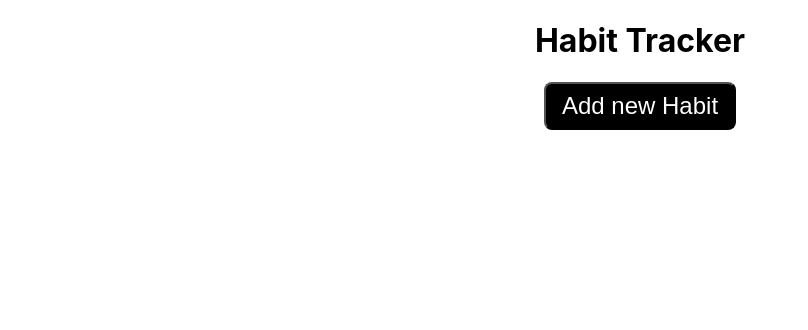
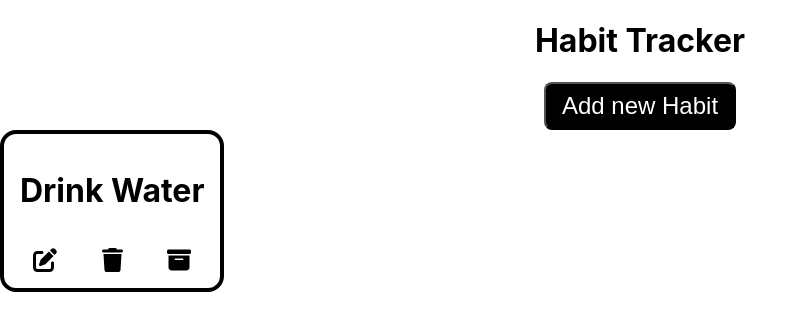
Before and after one commit to WadadParker/mcr2-habit-tracker, a React (Create React App) app: page / in a window 1280 px wide. Shown: the top 330 px of the page, without its empty margins (0-808 px from the left). Built offline with nearby package versions, Linux system fonts and the light colour scheme.

Commit message:
style: habit list item

```diff
--- a/package.json
+++ b/package.json
@@ -3,6 +3,9 @@
   "version": "0.1.0",
   "private": true,
   "dependencies": {
+    "@fortawesome/fontawesome-svg-core": "^6.4.0",
+    "@fortawesome/free-solid-svg-icons": "^6.4.0",
+    "@fortawesome/react-fontawesome": "^0.2.0",
     "@testing-library/jest-dom": "^5.16.5",
     "@testing-library/react": "^13.4.0",
     "@testing-library/user-event": "^13.5.0",
--- /dev/null
+++ b/src/components/habitList/HabitList.jsx
@@ -0,0 +1,15 @@
+import "./habitList.css";
+import { FontAwesomeIcon } from '@fortawesome/react-fontawesome'
+import { faPenToSquare, faTrash, faBoxArchive } from '@fortawesome/free-solid-svg-icons'
+
+export const HabitList=({item})=>
+{
+    return (
+        <div className="habit-list-container">
+            <h1>Drink Water</h1>
+            <FontAwesomeIcon icon={faPenToSquare} className="icon icon1"/>
+            <FontAwesomeIcon icon={faTrash} className="icon icon2"/>
+            <FontAwesomeIcon icon={faBoxArchive} className="icon icon3"/>
+        </div>
+    )
+}
--- /dev/null
+++ b/src/components/habitList/habitList.css
@@ -0,0 +1,33 @@
+.habit-list-container {
+    display: grid;
+    grid-template-columns: repeat(3,1fr);
+    justify-content: center;
+    border: 4px solid black;
+    place-items: center;
+    width: fit-content;
+    gap: 1rem;
+    padding: 1rem;
+    border-radius: 1rem;
+
+}
+.habit-list-container h1 {
+    grid-column: 1 / -1;
+    justify-self:center ;
+}
+.icon {
+    font-size: 1.5rem;
+
+}
+.habit-list-container:hover {
+    box-shadow: 1px 1px 4px 5px rgb(166, 166, 166);
+    cursor: pointer;
+}
+.icon1:hover {
+    color: green;
+}
+.icon2:hover {
+    color: red;
+}
+.icon3:hover {
+    color:rgb(139, 22, 248)
+}
--- a/src/context/HabitContext.js
+++ b/src/context/HabitContext.js
@@ -10,7 +10,7 @@ export const HabitProvider=({children})=>
         switch(type)
         {
             case "TOGGLE_MODAL":
-                return {...habit,showModal:payload};
+                return {...habit,showModal:payload,inputFields:clearInputFields};
 
             case "INPUT":
                 return {...habit,inputFields:{...habit.inputFields,[input]:payload}}
--- a/src/pages/home/Home.jsx
+++ b/src/pages/home/Home.jsx
@@ -3,6 +3,7 @@ import { useContext } from "react";
 import { HabitContext } from "../../context/HabitContext";
 
 import { HabitForm } from "../../components/habitForm/HabitForm";
+import { HabitList } from "../../components/habitList/HabitList";
 
 export const Home=()=>
 {
@@ -14,6 +15,7 @@ export const Home=()=>
             <h1>Habit Tracker</h1>
             <button onClick={()=>dispatch({type:"TOGGLE_MODAL",payload:true})} className="add-habit">Add new Habit</button>
             {showModal && <HabitForm />}
+            <HabitList />
         </div>
     )
 }
```
Also changed, not shown: 1 other file (tests, documents, lock files or other folders).
